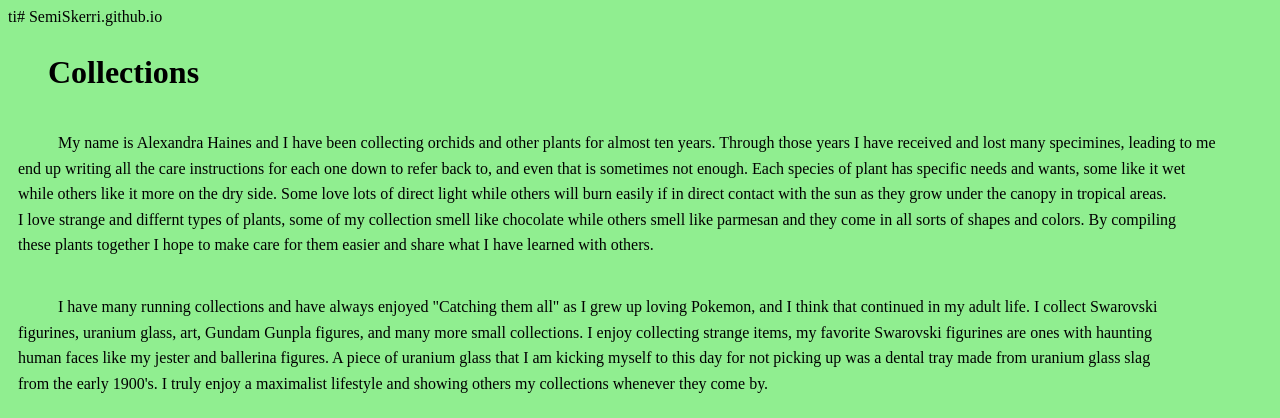
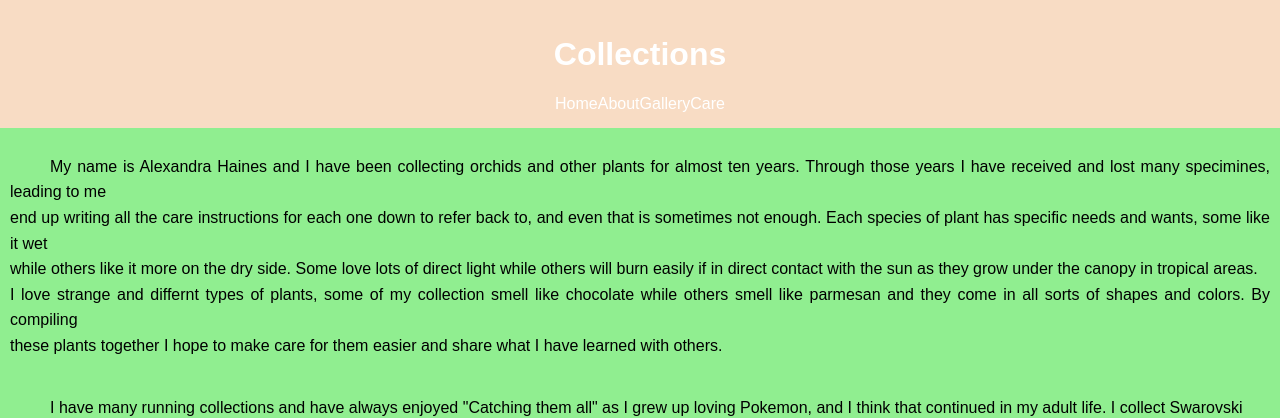
Before and after one commit to SemiSkerri/SemiSkerri.github.io, a plain HTML site: page index.html in a window 1280 px wide. Shown: the top 418 px of the page. Drawn offline with Linux system fonts and the light colour scheme.

Commit message:
Header update
Added a header with reactive nav qualities

```diff
--- a/index.html
+++ b/index.html
@@ -1,10 +1,9 @@
-ti# SemiSkerri.github.io
 <!DOCTYPE html>
 <html>
     <head>
         <title> Collections</title>
         <style>
-
+/*      container for pictures    */
             .container {
                 display: flex;
                 justify-content: center;
@@ -23,9 +22,39 @@ ti# SemiSkerri.github.io
                 font-size: 16px;
                 margin-top: 5px;
             }
+
+
             body {
+                font-family: Arial, sans-serif;
                 background-color: lightgreen;
+                margin: 0;
             }
+/*         Header and navigation   */
+            .header {
+                background-color: #F8DCC4;
+                color: white;
+                padding: 15px;
+                text-align: center;
+            }
+            .nav {
+                display: flex;
+                justify-content: center;
+                list-style-type: none;
+                padding: 0;
+                margin: 0;
+            }
+            .nat li {
+                margin: 0 15px;
+            }
+            .nav a {
+                color: white;
+                text-decoration: none;
+                font-wieght: bold;
+            }
+            .nav a:hover {
+                text-decoration: underline;
+            }
+
             p {
                 margin: 16px 0;
                 padding: 10px;
@@ -38,12 +67,22 @@ ti# SemiSkerri.github.io
                 margin-left: 40px;
                 line-height: 1.6;
             }
+
+
         </style>
     </head>
     <body>
 
-        <h1 class= "tab"> Collections
-        </h1>
+<!--         Header                 -->
+        <header class="header">
+            <h1>Collections</h1>
+            <ul class ="nav">
+                <li><a href="#home">Home</a></li>
+                <li><a href="#about">About</a></li>
+                <li><a href="#gallery">Gallery</a></li>
+                <li><a href="#Care">Care</a></li>
+            </ul>
+        </header>
 
     <p>
          My name is Alexandra Haines and I have been collecting orchids and other plants for almost ten years. Through those years I have received and lost many specimines, leading to me  <br>
@@ -60,6 +99,7 @@ ti# SemiSkerri.github.io
     from the early 1900's. I truly enjoy a maximalist lifestyle and showing others my collections whenever they come by.
     </p>
 
+<!--             pictures and comments    -->
         <div class="container">
             <div class="image-box">
                 <img src="https://github.com/SemiSkerri/SemiSkerri.github.io/blob/main/images/Ballerina.JPG?raw=true" alt= "Ballerina Swarovski">
```
